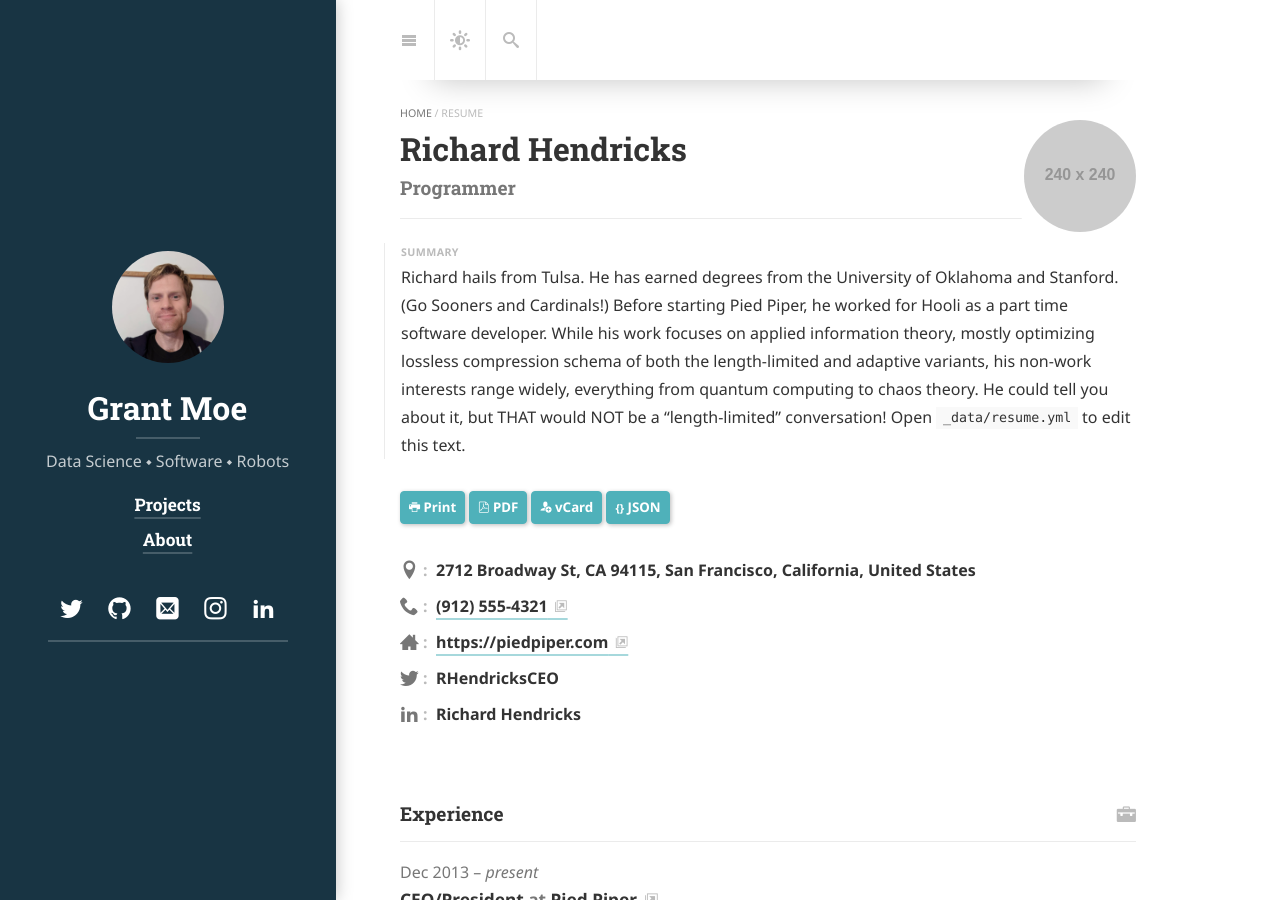
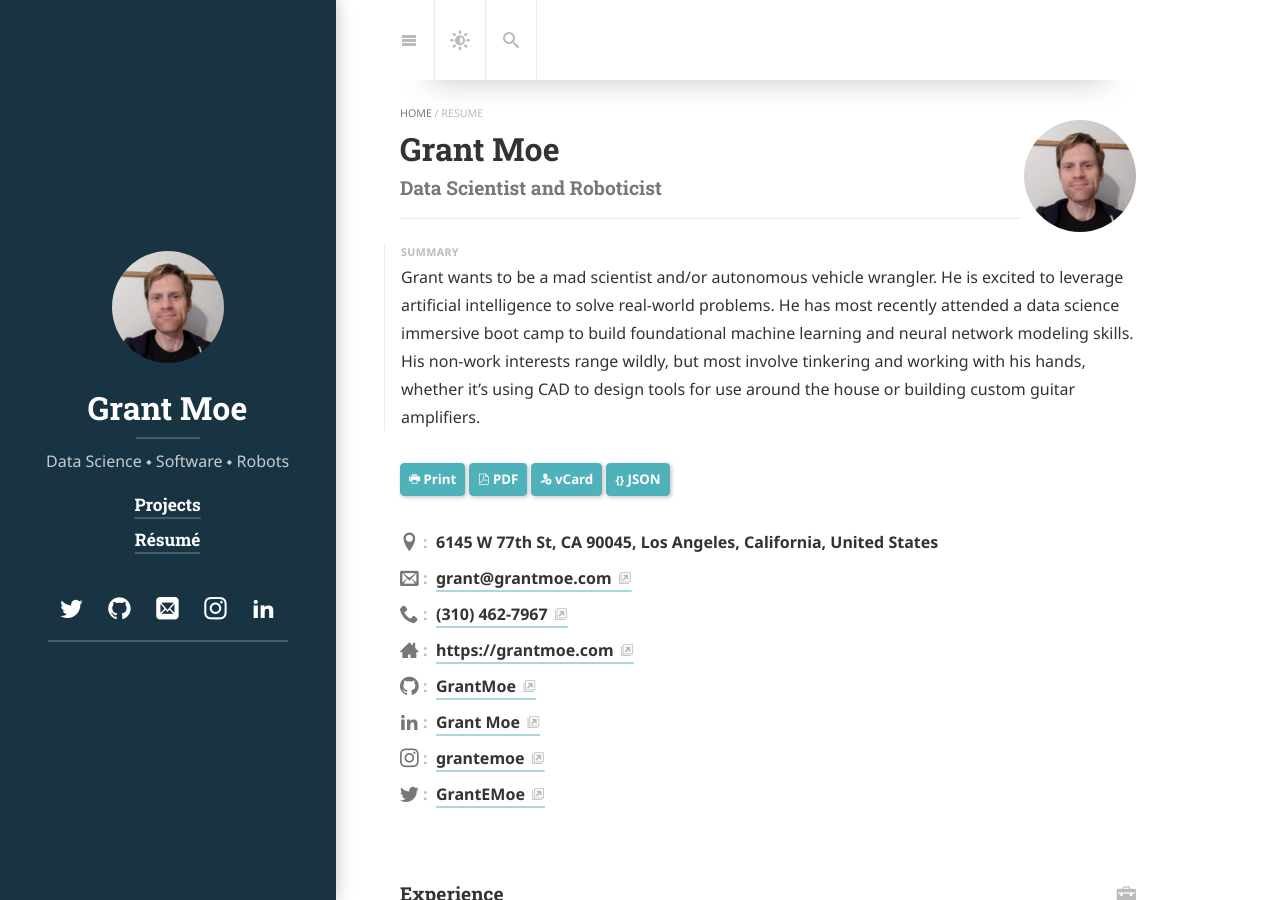
Before and after one commit to GrantMoe/grantmoe.github.io, a Jekyll site: the page built from resume.md, in a window 1280 px wide and 900 px high. Built offline with Jekyll 4.4.1, drawn with Linux system fonts in a browser that asks for light colours; cached includes are drawn as plain includes; nearby versions of some CDN libraries; some web fonts are replaced; library files that are not in the unit come from our copies; some of the changed text lies outside the part shown.

Commit message:
Begin resume creation/modification
Modify resume format to allow degree award date without start and end dates.

Modify strings.yml to exclude gpa from resume.

No reading between the lines allowed.

```diff
--- a/_config.yml
+++ b/_config.yml
@@ -53,10 +53,10 @@
     # url:               /blog/
   - title:             Projects
     url:               /projects/
-  - title: About
-    url: /about/
-  # - title:             Résumé*
-    # url:               /resume/
+  # - title: About
+    # url: /about/
+  - title:             Résumé
+    url:               /resume/
   # - title:             Documentation
     # url:               /docs/
 
--- a/_data/resume.yml
+++ b/_data/resume.yml
@@ -1,36 +1,45 @@
 # If you have a `resume.json` file, copy it into `_data` and delete this file.
 # If you don't have a JSON Resume you can just edit this YAML file instead.
 # See also: <https://jsonresume.org/>.
+# note that the example summary is roughly 600 characters
 basics:
-  name: "Richard Hendricks"
-  label: "Programmer"
-  picture: "https://via.placeholder.com/240x240"
-  email: ""
-  phone: "(912) 555-4321"
-  website: "https://piedpiper.com"
+  name: "Grant Moe"
+  label: "Data Scientist and Roboticist"
+  picture: "assets/img/about-256x256.png"
+  email: "grant@grantmoe.com"
+  phone: "(310) 462-7967"
+  website: "https://grantmoe.com"
   summary: >
-    Richard hails from Tulsa.
-    He has earned degrees from the University of Oklahoma and Stanford. (Go Sooners and Cardinals!)
-    Before starting Pied Piper, he worked for Hooli as a part time software developer.
-    While his work focuses on applied information theory,
-    mostly optimizing lossless compression schema of both the length-limited and adaptive variants,
-    his non-work interests range widely,
-    everything from quantum computing to chaos theory.
-    He could tell you about it, but THAT would NOT be a “length-limited” conversation!
-    Open `_data/resume.yml` to edit this text.
+    Grant wants to be a mad scientist and/or autonomous vehicle wrangler.
+    He is excited to leverage artificial intelligence to solve real-world
+    problems. He has most recently attended a data science immersive boot
+    camp to  build foundational machine learning and neural network modeling
+    skills.
+
+    His non-work interests range wildly, but most involve tinkering and working
+    with his hands, whether it's using CAD to design tools for use around the
+    house or building custom guitar amplifiers.
   location:
-    address: "2712 Broadway St"
-    postalCode: "CA 94115"
-    city: "San Francisco"
+    address: "6145 W 77th St"
+    postalCode: "CA 90045"
+    city: "Los Angeles"
     countryCode: "US"
     region: "California"
   profiles:
+    - network: "Github"
+      username: "GrantMoe"
+      url: "https://github.com/GrantMoe/"
+    - network: "LinkedIn"
+      username: "Grant Moe"
+      url: "https://www.linkedin.com/in/grantmoe/"
+    - network: "Instagram"
+      username: "grantemoe"
+      url: "https://www.instagram.com/grantemoe/"
     - network: "Twitter"
-      username: "RHendricksCEO"
-      url: ""
-    - network: "LinkedIn"
-      username: "Richard Hendricks"
-      url: ""
+      username: "GrantEMoe"
+      url: "https://twitter.com/GrantEMoe"
+
+
 work:
   - company: "Pied Piper"
     position: "CEO/President"
@@ -55,15 +64,17 @@
     highlights:
       - "Awarded 'Teacher of the Month'"
 education:
-  - institution: "University of Oklahoma"
-    area: "Information Technology"
-    studyType: "Bachelor"
-    startDate: "2011-06-01"
-    endDate: "2014-01-01"
-    gpa: "4.0"
-    courses:
-      - "DB1101 - Basic SQL"
-      - "CS2011 - Java Introduction"
+  - institution: "University of California, Irvine"
+    area: "Psychology"
+    studyType: "BA"
+    minor: "Information and Computer Science"
+    awardDate: "2013-06-10"
+    # startDate: ""
+    # endDate: "2013-06-01"
+    # gpa: "4.0"
+    # courses:
+      # - "DB1101 - Basic SQL"
+      # - "CS2011 - Java Introduction"
 awards:
   - title: "Digital Compression Pioneer Award"
     date: "2014-11-01"
@@ -91,6 +102,10 @@
 languages:
   - language: "English"
     fluency: "Native speaker"
+  - language: "Spanish"
+    fluency: "Elementary proficiency"
+  - language: "Norwegian"
+    fluency: "Elementary proficiency"
 interests:
   - name: "Wildlife"
     keywords:
--- a/_data/strings.yml
+++ b/_data/strings.yml
@@ -130,7 +130,7 @@
   volunteer:           Volunteer
   volunteer_title:     <!--position--> at <!--organization-->
   education:           Education
-  education_title:     <!--study_type--> in <!--area--> from <!--institution--> with GPA of <!--gpa-->
+  education_title:     <!--study_type--> in <!--area--> from <!--institution--> with minor in <!--minor--> #<!--study_type--> in <!--area--> from <!--institution--> with GPA of <!--gpa-->
   courses:             Courses
   awards:              Awards
   awards_title:        <!--title--> from <!--awarder-->
--- a/_includes/pro/resume/education.html
+++ b/_includes/pro/resume/education.html
@@ -12,18 +12,24 @@
         <p class="faded">
           {% include components/from-to.html from=edu.startDate to=edu.endDate format=from_to_format %}
         </p>
+      {% else %}
+      <p class="faded">
+        <time datetime="{{ edu.awardDate | date_to_xmlschema }}">{{ edu.awardDate | date:from_to_format }}</time>
+      </p>
       {% endif %}
       <h3 class="h4 faded" {% if edu.endDate.size > 0 %}property="alumniOf" typeof="EducationalOrganization"{% endif %}>
         {% capture study_type %}<span class="bc">{{ edu.studyType }}</span>{% endcapture %}
         {% capture area %}<span class="bc">{{ edu.area }}</span>{% endcapture %}
         {% capture institution %}<span class="bc" {% if edu.endDate.size > 0 %}property="name"{% endif %}>{{ edu.institution }}</span>{% endcapture %}
         {% capture gpa %}<span class="bc">{{ edu.gpa }}</span>{% endcapture %}
+        {% capture minor %}<span class="bc">{{ edu.minor }}</span>{% endcapture %}
         {{ strings.resume.education_title
           | default:"<!--study_type--> in <!--area--> from <!--institution--> with GPA of <!--gpa-->"
           | replace:"<!--study_type-->", study_type
           | replace:"<!--area-->", area
           | replace:"<!--institution-->", institution
           | replace:"<!--gpa-->", gpa
+          | replace:"<!--minor-->", minor
         }}
       </h3>
     </header>
--- a/resume.md
+++ b/resume.md
@@ -1,6 +1,6 @@
 ---
 layout: resume
-title: Résumé*
+title: Résumé
 description: >
   This is the `description` of your resume page, as it will be seen by search engines.
   You'll probably want to modify it in `resume.md`, and maybe set `hide_description` to `true` in the front matter.
```
